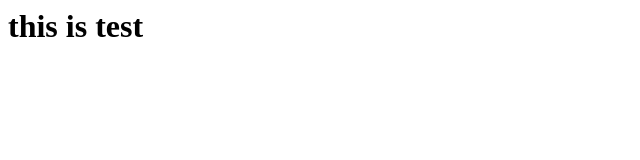
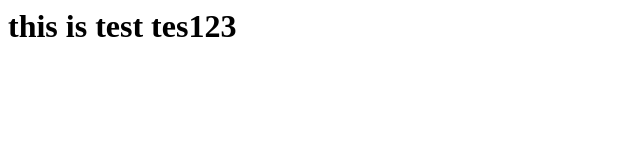
Before and after one commit to kumarmegala/test, a plain HTML site: page docs/index.html in a window 1280 px wide. Shown: the whole page, without its empty margins (0-640 px from the left). Drawn offline with Linux system fonts and the light colour scheme.

Commit message:
Update index.html

```diff
--- a/docs/index.html
+++ b/docs/index.html
@@ -1,3 +1,3 @@
 <H1>
-this is test
+this is test tes123
 <H1>
```
